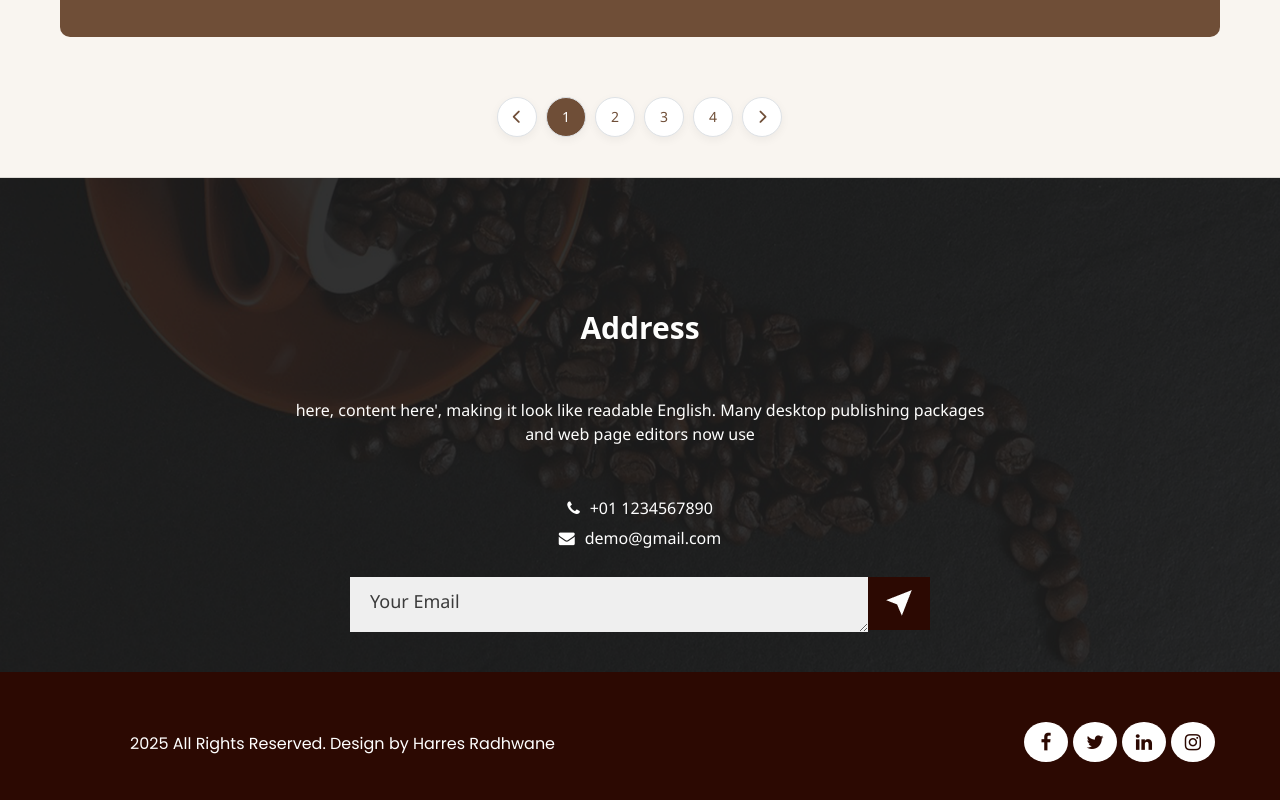
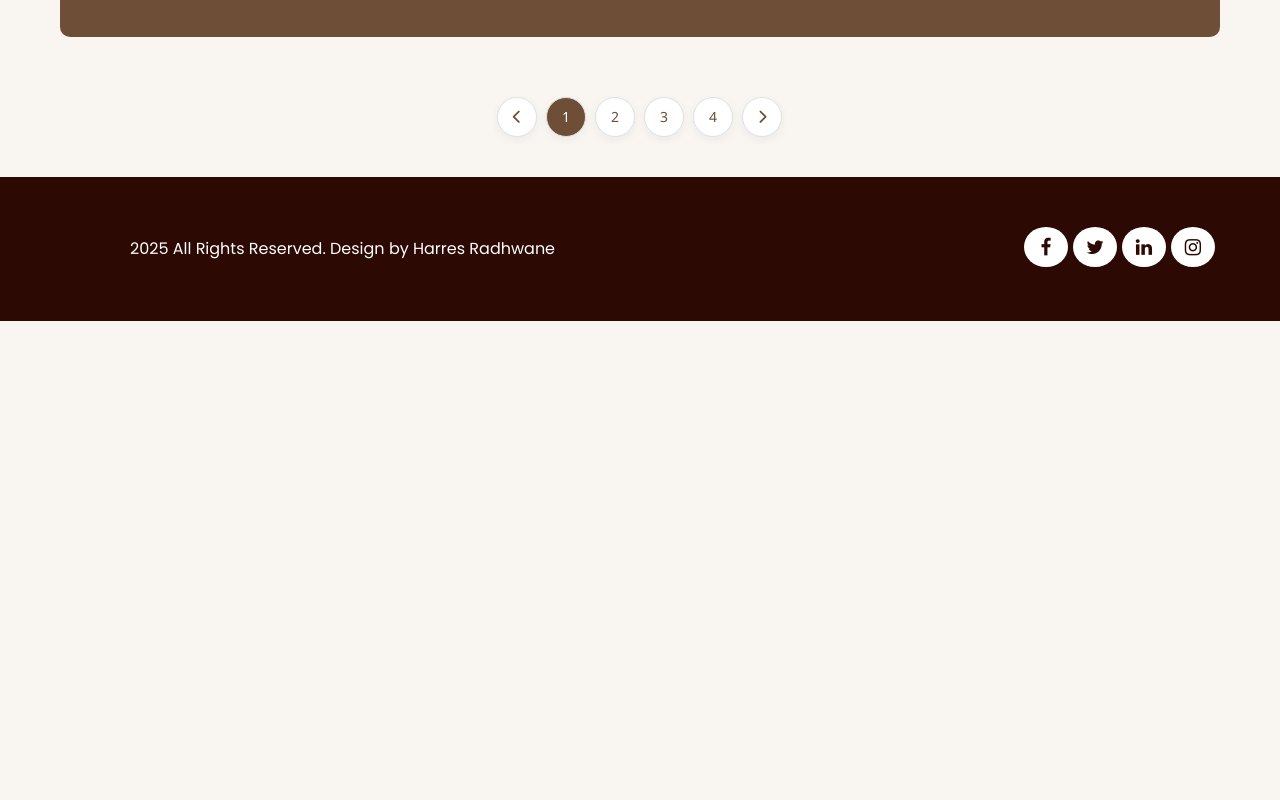
Before and after one commit to Radhwan2007/Coffee, a plain HTML site: page blog.html in a window 1280 px wide. Shown: the part 2986-3786 px from the top of the page. After the commit the page ends 3307 px from the top, so only its background shows below. Drawn offline with nearby package versions, Linux system fonts and the light colour scheme; files whose address does not match are found by name.

Commit message:
Update blog.html

```diff
--- a/blog.html
+++ b/blog.html
@@ -739,36 +739,6 @@
              <a href="#" class="page-link"><i class="fas fa-chevron-right"></i></a>
          </div>
      </div>
-      <!-- footer section start -->
-      <div class="footer_section layout_padding">
-         <div class="container">
-            <div class="row">
-               <div class="col-md-12">
-                  <h1 class="address_text">Address</h1>
-                  <p class="footer_text">here, content here', making it look like readable English. Many desktop publishing packages and web page editors now use </p>
-                  <div class="location_text">
-                     <ul>
-                        <li>
-                           <a href="#">
-                           <i class="fa fa-phone" aria-hidden="true"></i><span class="padding_left_10">+01 1234567890</span>
-                           </a>
-                        </li>
-                        <li>
-                           <a href="#">
-                           <i class="fa fa-envelope" aria-hidden="true"></i><span class="padding_left_10">demo@gmail.com</span>
-                           </a>
-                        </li>
-                     </ul>
-                  </div>
-                  <div class="form-group">
-                     <textarea class="update_mail" placeholder="Your Email" rows="5" id="comment" name="Your Email"></textarea>
-                     <div class="subscribe_bt"><a href="#"><img src="images/teligram-icon.png"></a></div>
-                  </div>
-               </div>
-            </div>
-         </div>
-      </div>
-      <!-- footer section end -->
       <!-- copyright section start -->
       <div class="copyright_section">
          <div class="container">
```
